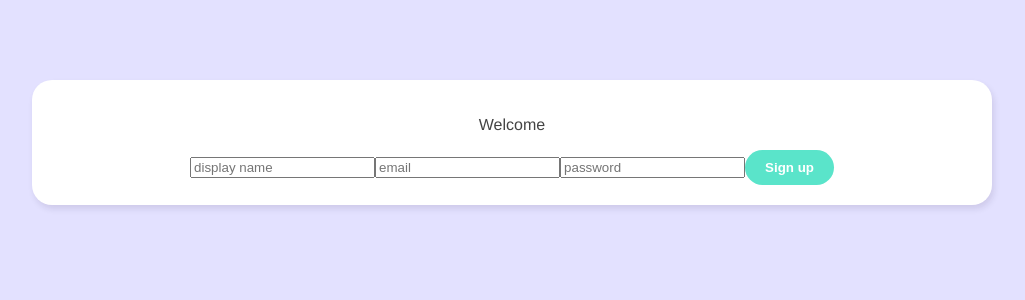
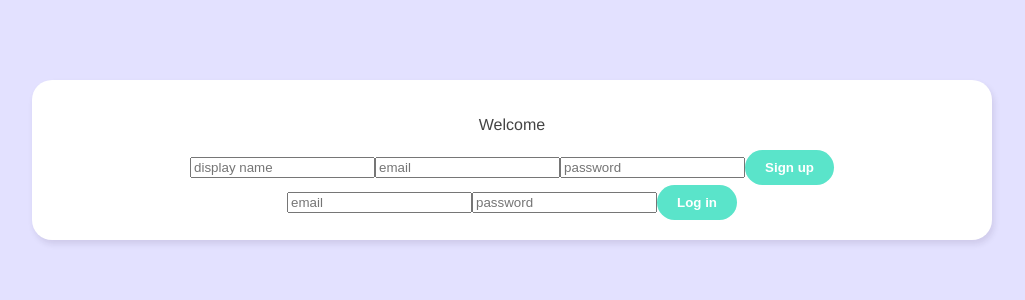
Before and after one commit to jay183145/live-chatroom, a Vue app: page / in a window 1280 px wide. Shown: the top 300 px of the page, without its empty margins (128-1153 px from the left). Built offline with nearby package versions, Linux system fonts and the light colour scheme.

Commit message:
Login form

```diff
--- /dev/null
+++ b/src/components/Loginform.vue
@@ -0,0 +1,29 @@
+<template>
+  <form @submit.prevent="handleSubmit">
+    <input type="email" required placeholder="email" v-model="email">
+    <input type="password" required placeholder="password" v-model="password">
+    <button>Log in</button>
+  </form>
+</template>
+
+<script>
+import { ref } from '@vue/reactivity'
+  export default {
+    setup() {
+
+      const email = ref('')
+      const password = ref('')
+
+      const handleSubmit = () => {
+        console.log( email.value, password.value)
+      }
+
+      return { email, password, handleSubmit }
+    }
+
+  }
+</script>
+
+<style>
+
+</style>
--- a/src/views/Welcome.vue
+++ b/src/views/Welcome.vue
@@ -2,14 +2,17 @@
   <div class="welcome container">
     <p>Welcome</p>
     <SignupForm />
+    <LoginForm />
   </div>
 </template>
 
 <script>
-  import SignupForm from '../components/SignupForm.vue'
-  export default {
-    components: { SignupForm }
-  }
+import SignupForm from '../components/SignupForm.vue'
+import LoginForm from '../components/Loginform.vue'
+
+export default {
+  components: { SignupForm, LoginForm }
+}
 </script>
 
 <style>
```
